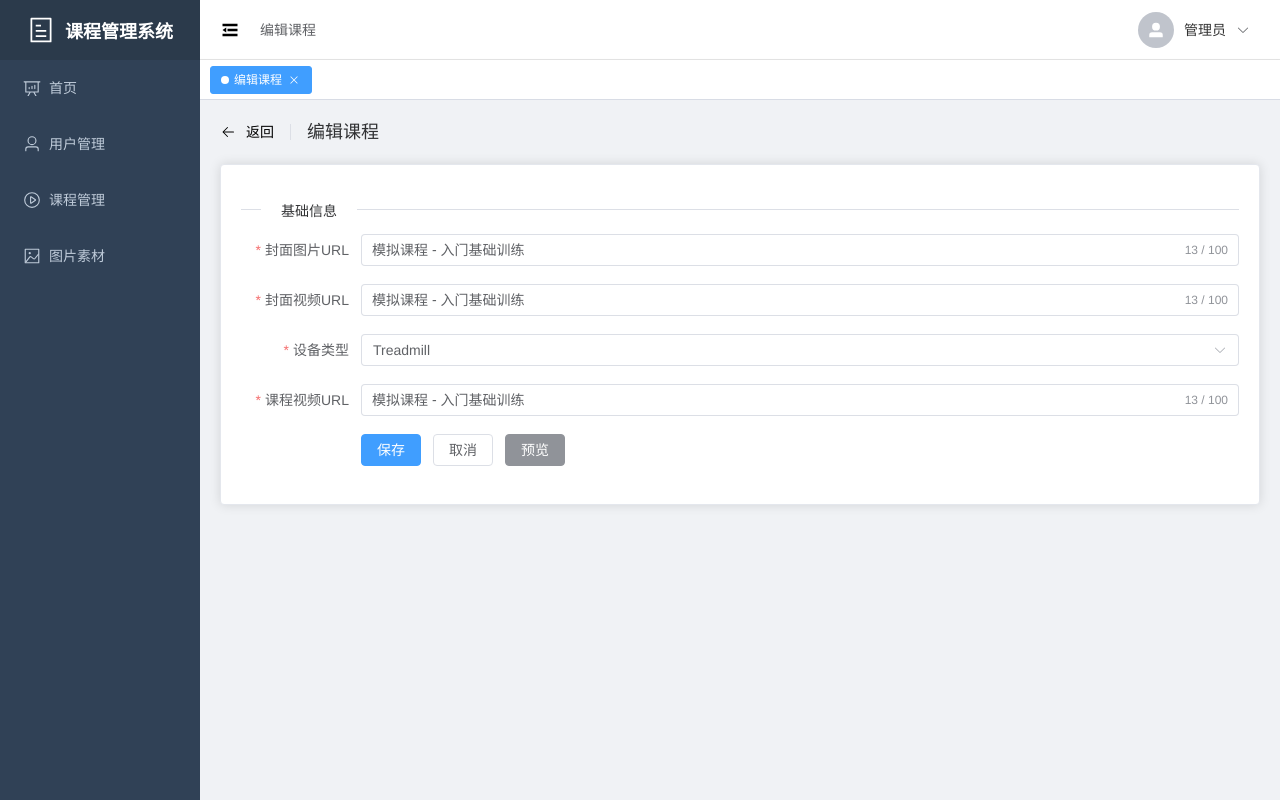
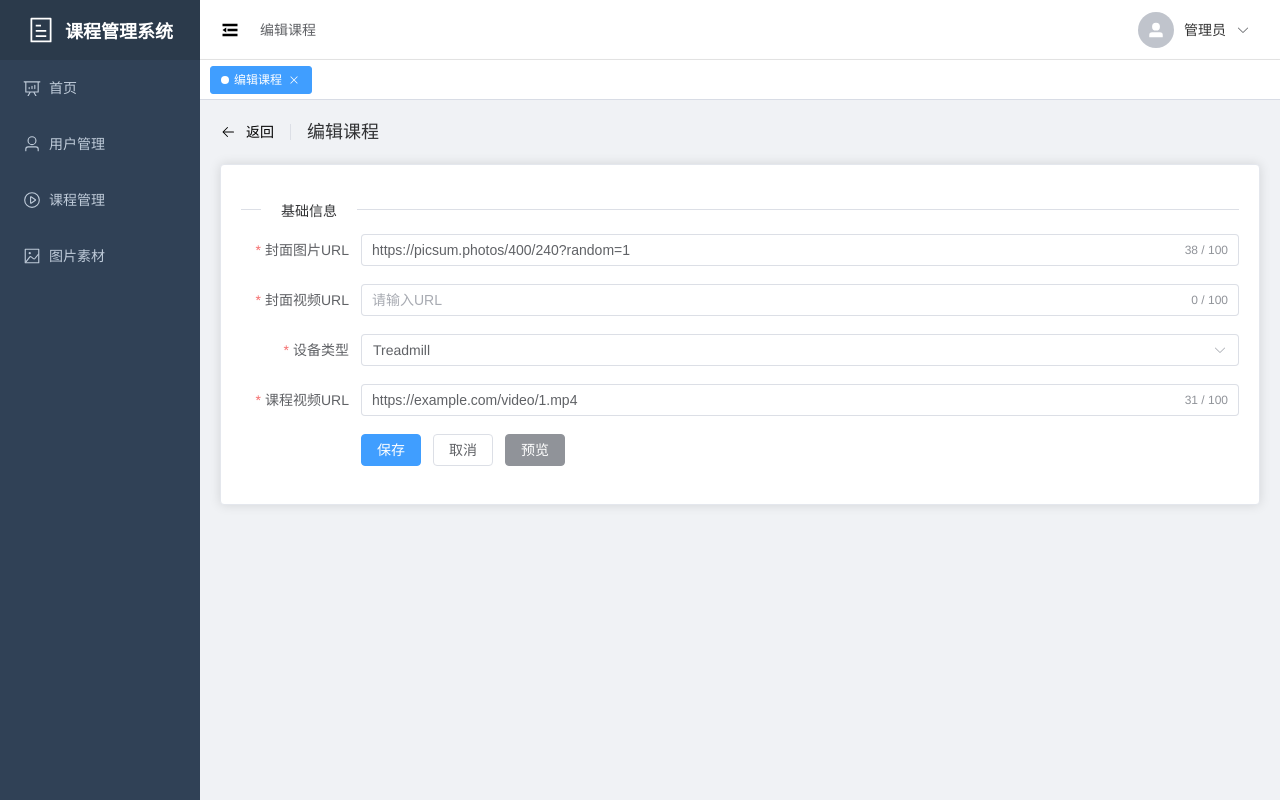
Before and after one commit to dorothy-yl/Sports-course-management-system, a Vue app: page /courses/edit/1 in a window 1280 px wide. Built offline with nearby package versions, Linux system fonts and the light colour scheme; sample sign-in values are in the browser's storage.

Commit message:
重构 CourseEditor 和 CourseList 组件：更新 URL 的表单字段名称，增强标签以提升清晰度，并提升界面一致性。

```diff
--- a/src/views/course/CourseEditor.vue
+++ b/src/views/course/CourseEditor.vue
@@ -13,18 +13,18 @@
         <!-- 基础信息 -->
         <el-divider content-position="left">基础信息</el-divider>
 
-        <el-form-item label="封面图片URL" prop="title">
+        <el-form-item label="封面图片URL" prop="thumbnailUrl">
           <el-input
-            v-model="formData.title"
+            v-model="formData.thumbnailUrl"
             placeholder="请输入URL"
             maxlength="100"
             show-word-limit
           />
         </el-form-item>
 
-         <el-form-item label="封面视频URL" prop="title">
+         <el-form-item label="封面视频URL" prop="coverVideo">
           <el-input
-            v-model="formData.title"
+            v-model="formData.coverVideo"
             placeholder="请输入URL"
             maxlength="100"
             show-word-limit
@@ -46,9 +46,9 @@
           </el-select>
         </el-form-item>
 
-          <el-form-item label="课程视频URL" prop="title">
+          <el-form-item label="课程视频URL" prop="videoUrl">
           <el-input
-            v-model="formData.title"
+            v-model="formData.videoUrl"
             placeholder="请输入URL"
             maxlength="100"
             show-word-limit
@@ -97,10 +97,10 @@ const formData = reactive({
 })
 
 const rules = {
-  title: [required('请输入URL')],
+  thumbnailUrl: [required('请输入封面图片URL')], // 对应封面图片
+  coverVideo: [required('请输入封面视频URL')], // 对应封面视频
+  videoUrl: [required('请输入课程视频URL')],     // 对应主视频
   type: [required('请选择设备类型')],
-  videoUrl: [required('请上传视频文件')],
-  thumbnailUrl: [required('请上传缩略图')],
   segments: [
     {
       validator: (rule, value, callback) => {
--- a/src/views/course/CourseList.vue
+++ b/src/views/course/CourseList.vue
@@ -72,7 +72,7 @@
       >
         <el-table-column type="index" label="序号" width="80"  align="center"/>
 
-        <el-table-column label="缩略图" width="200" align="center" >
+        <el-table-column label="视频封面缩略图" width="200" align="center" >
           <template #default="{ row }">
             <el-image
               v-if="row.thumbnailUrl"
@@ -85,9 +85,9 @@
           </template>
         </el-table-column>
 
-        <el-table-column prop="title" label="课程标题" min-width="180" align="center" show-overflow-tooltip />
+        <el-table-column prop="title" label="课程名称" min-width="180" align="center" show-overflow-tooltip />
 
-        <el-table-column label="课程类型" width="150" align="center">
+        <el-table-column label="课程介绍" width="150" align="center">
           <template #default="{ row }">
             <el-tag :type="getCourseTypeTag(row.type)">
               {{ getCourseTypeName(row.type) }}
@@ -95,7 +95,7 @@
           </template>
         </el-table-column>
 
-        <el-table-column label="总时长" width="150">
+        <el-table-column label="课程总时长" width="150">
           <template #default="{ row }">
             {{ formatSeconds(row.duration) }}
           </template>
```
